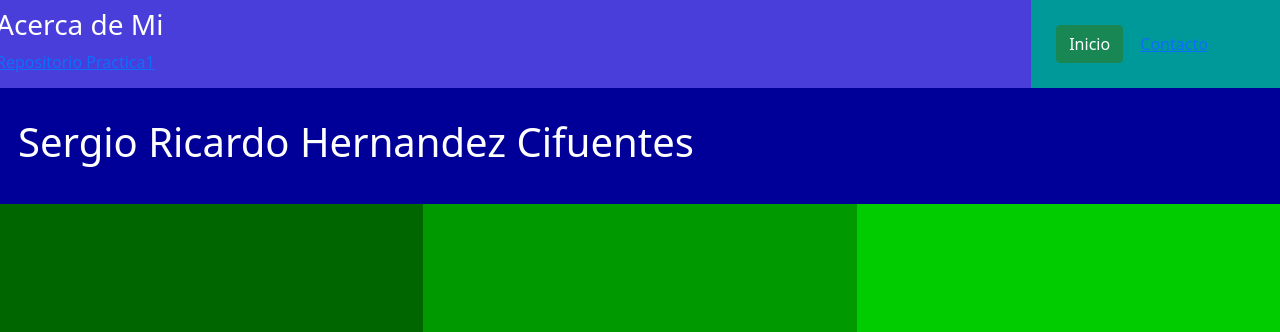
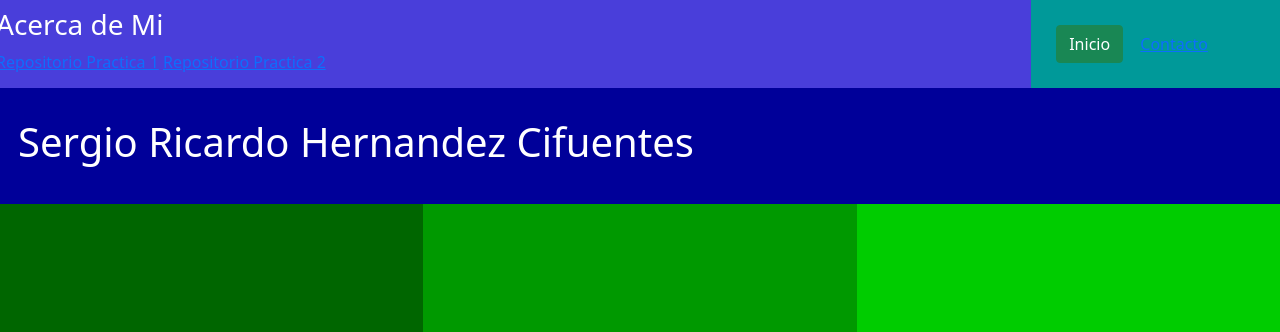
Before and after one commit to sRhc15/ProgramacionWeb-Tarea3, a plain HTML site: page index.html in a window 1280 px wide. Shown: the top 332 px of the page. Drawn offline with Linux system fonts and the light colour scheme.

Commit message:
Update index.html
Agregando link a repositorio de practica 2

```diff
--- a/index.html
+++ b/index.html
@@ -10,7 +10,8 @@
             <div class="row">
                 <div class="col-md-10 header1">
                     <h3>Acerca de Mi</h3>
-                    <a href="https://github.com/sRhc15/Programacion-Web-Practica1.git">Repositorio Practica1</a>
+                    <a href="https://github.com/sRhc15/Programacion-Web-Practica1.git">Repositorio Practica 1</a>
+                    <a href="https://github.com/sRhc15/ProgramacionWeb-Practica2.git">Repositorio Practica 2</a>
                 </div>
                 <div class="col-md-2 header2">
                     <button class="btn btn-success">Inicio</button>
```
